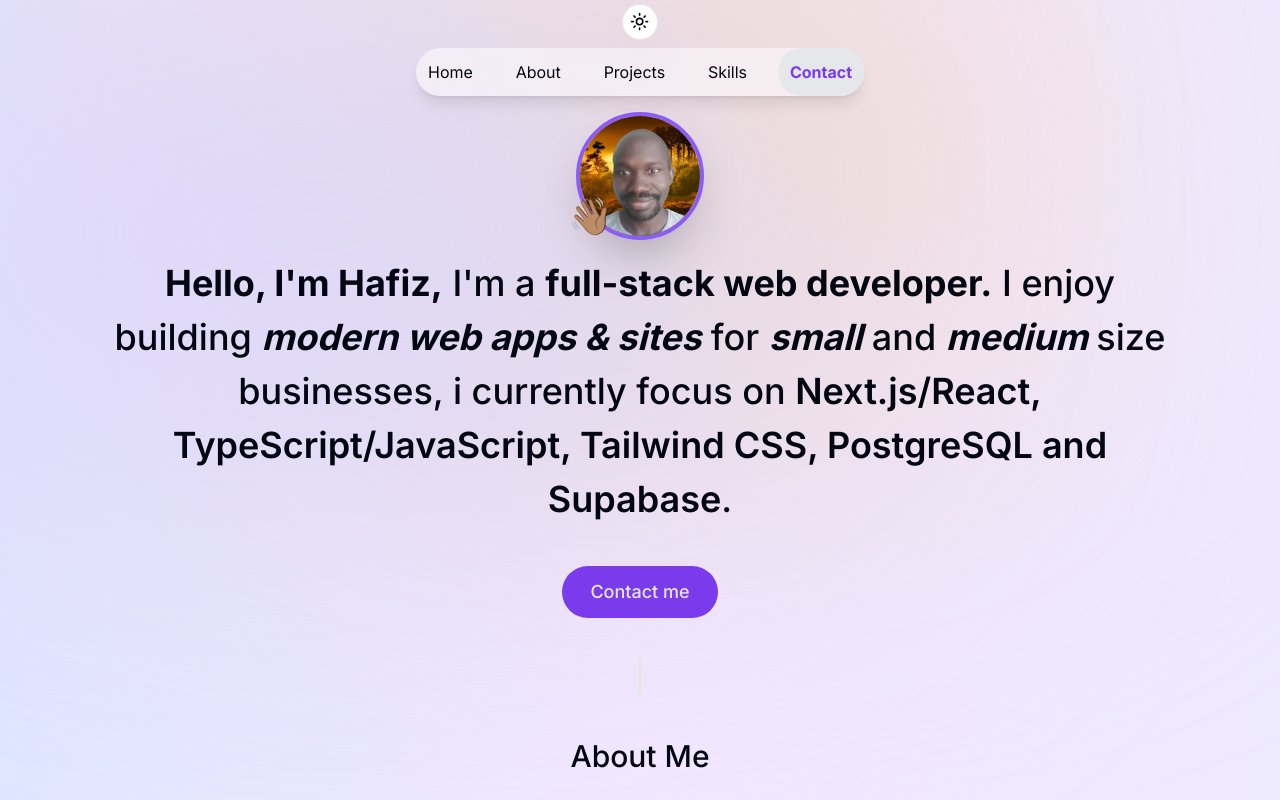
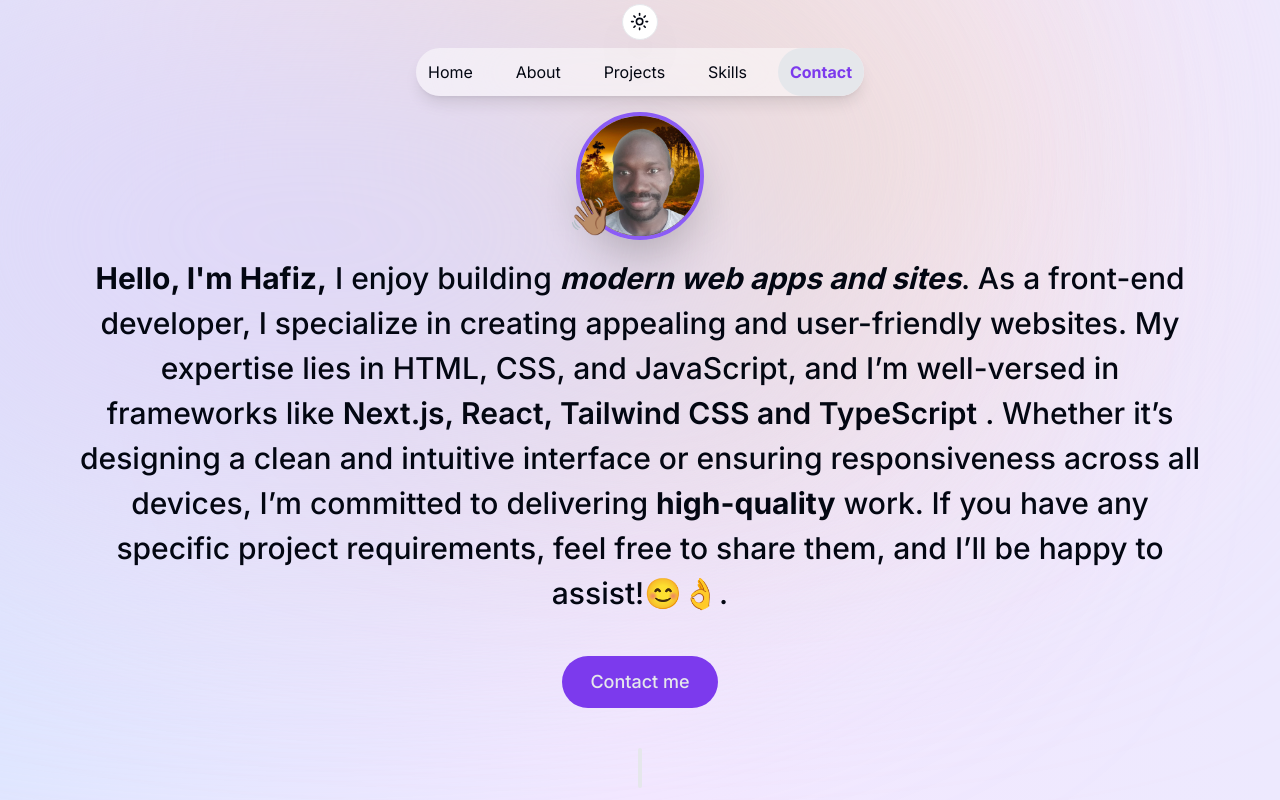
Before and after one commit to Iam-Hafiz/My-portfolio-website, a Next.js app: page / in a window 1280 px wide. Shown: the top 800 px of the page. Built offline with nearby package versions, Linux system fonts and the light colour scheme.

Commit message:
Edit Intro text

```diff
--- a/components/About.tsx
+++ b/components/About.tsx
@@ -25,10 +25,10 @@ export default function About() {
         <span className="font-medium">full-stack web development</span>. My core
         stack is{" "}
         <span className="font-medium">
-          Next.js, TypeScript, Tailwind CSS, Javascript, Supabase, Postgresql,
+          Next.js, React, TypeScript, Tailwind CSS, Javascript, Supabase, Postgresql,
           Node.js, and MongoDB
         </span>
-        . I am always looking to learn new technologies. I am currently looking
+        . I enjoy learning new technologies. I am currently looking
         for a <span className="font-medium">full-time position</span> as a
         software developer.
       </p>
--- a/components/Intro.tsx
+++ b/components/Intro.tsx
@@ -12,13 +12,13 @@ export default function Intro() {
     const { ref } = useSectionInView("Home", 0.5);
     const { setActiveSection, setTimeOfLastClick } = useActiveSectionContext();
   return (
-    <section className=" ">
+    <section>
       <div className=" flex justify-center items-center">
         <motion.div
           className=" relative flex justify-center items-center"
           initial={{ scale: 0.5, opacity: 0 }}
           animate={{ scale: 1, opacity: 1 }}
-          transition={{ duration: 0.5 }}
+          transition={{ duration: 0.8 }}
           ref={ref}
         >
           <Image
@@ -41,24 +41,24 @@ export default function Intro() {
         </motion.div>
       </div>
       <motion.p
-        className="mb-10 mt-4 px-4 text-2xl font-medium !leading-[1.5] sm:text-4xl lg:px-24 text-center"
+        className="mb-10 mt-4 px-4 text-2xl font-medium !leading-[1.5] sm:text-3xl lg:px-16 text-center"
         initial={{ opacity: 0, y: 100 }}
         animate={{ opacity: 1, y: 0 }}
+        transition={{ duration: 0.3, delay: 0.3 }}
       >
-        <span className="font-bold">Hello, I'm Hafiz,</span> I'm a{" "}
-        <span className="font-bold">full-stack web developer.</span>
-        {/*  with{" "}
-        <span className="font-bold">8 years</span> of experience. */}{" "}
-        I enjoy building{" "}
-        <strong className="italic"> modern web apps & sites</strong> for{" "}
-        <strong className="italic">small</strong> and{" "}
-        <strong className="italic">medium </strong> size businesses, i currently
-        focus on{" "}
+        <span className="font-bold">Hello, I'm Hafiz,</span> I enjoy building{" "}
+        <strong className="italic"> modern web apps and sites</strong>. As a
+        front-end developer, I specialize in creating appealing and
+        user-friendly websites. My expertise lies in HTML, CSS, and JavaScript,
+        and I’m well-versed in frameworks like{" "}
         <span className=" font-semibold">
-          Next.js/React, TypeScript/JavaScript, Tailwind CSS, PostgreSQL and
-          Supabase
-        </span>
-        .
+          Next.js, React, Tailwind CSS and TypeScript
+        </span>{" "}
+        . Whether it’s designing a clean and intuitive interface or ensuring
+        responsiveness across all devices, I’m committed to delivering{" "}
+        <span className="font-bold">high-quality</span> work. If you have any
+        specific project requirements, feel free to share them, and I’ll be
+        happy to assist!😊👌.
       </motion.p>
 
       <motion.div
--- a/components/Skills.tsx
+++ b/components/Skills.tsx
@@ -33,7 +33,7 @@ export default function Skills() {
       <ul className="flex flex-wrap justify-center gap-2 text-lg text-gray-800">
         {skills.map((skill, index) => (
           <motion.li
-            className="bg-white rounded-xl px-5 py-3 dark:bg-white/10 dark:text-white/80 shadow-xl"
+            className="bg-white rounded-xl px-5 py-3 dark:bg-white/10 dark:text-white/80 shadow-lg hover:shadow-xl hover:text-gray-950"
             key={index}
             variants={Variants}
             initial="initial"
```
